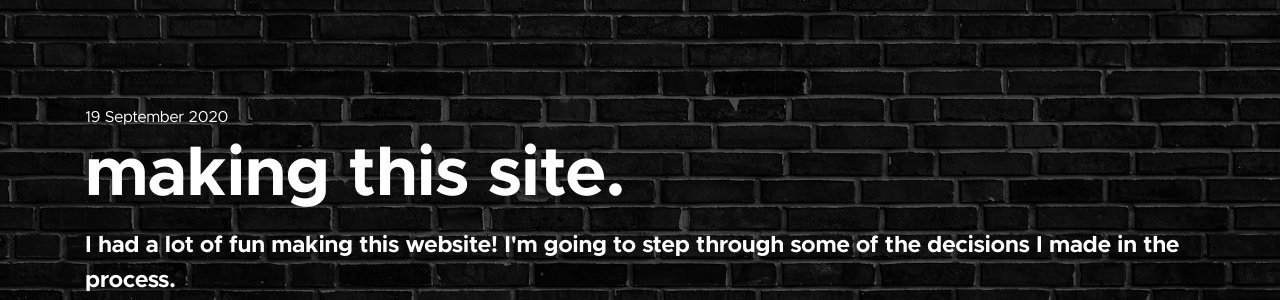
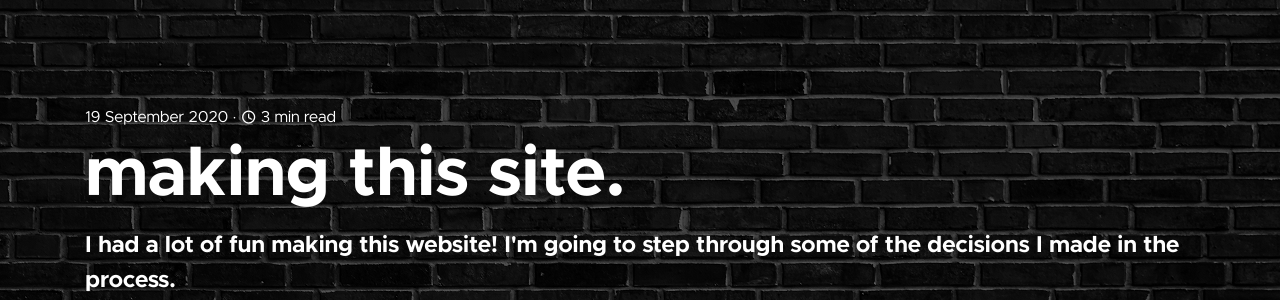
Before and after one commit to jeffreydyao/abiramen.github.io, a Jekyll site: the page built from _posts/2020-09-19-making-this-site.md, in a window 1280 px wide and 900 px high. Shown: the part 175-475 px from the top of the window. Built offline with Jekyll 4.4.1, drawn with Linux system fonts in a browser that asks for light colours; nearby versions of some CDN libraries; comment, search, counter and statistics services are not loaded.

```diff
--- a/_layouts/post.html
+++ b/_layouts/post.html
@@ -9,7 +9,7 @@
         <div id="splash-text" class="post-desc">
             <div id="post-head">
                 <span id="post-date">{{ page.time }} {% if page.last-update %} (Updated {{ page.last-update }}) {% endif %}</span>
-                {% if page.last-update %}
+                {% if page.show-read-time %}
                 ·
                 <div class="icon">schedule</div> {{ content | reading_time }} read
                 {% endif %}
```
